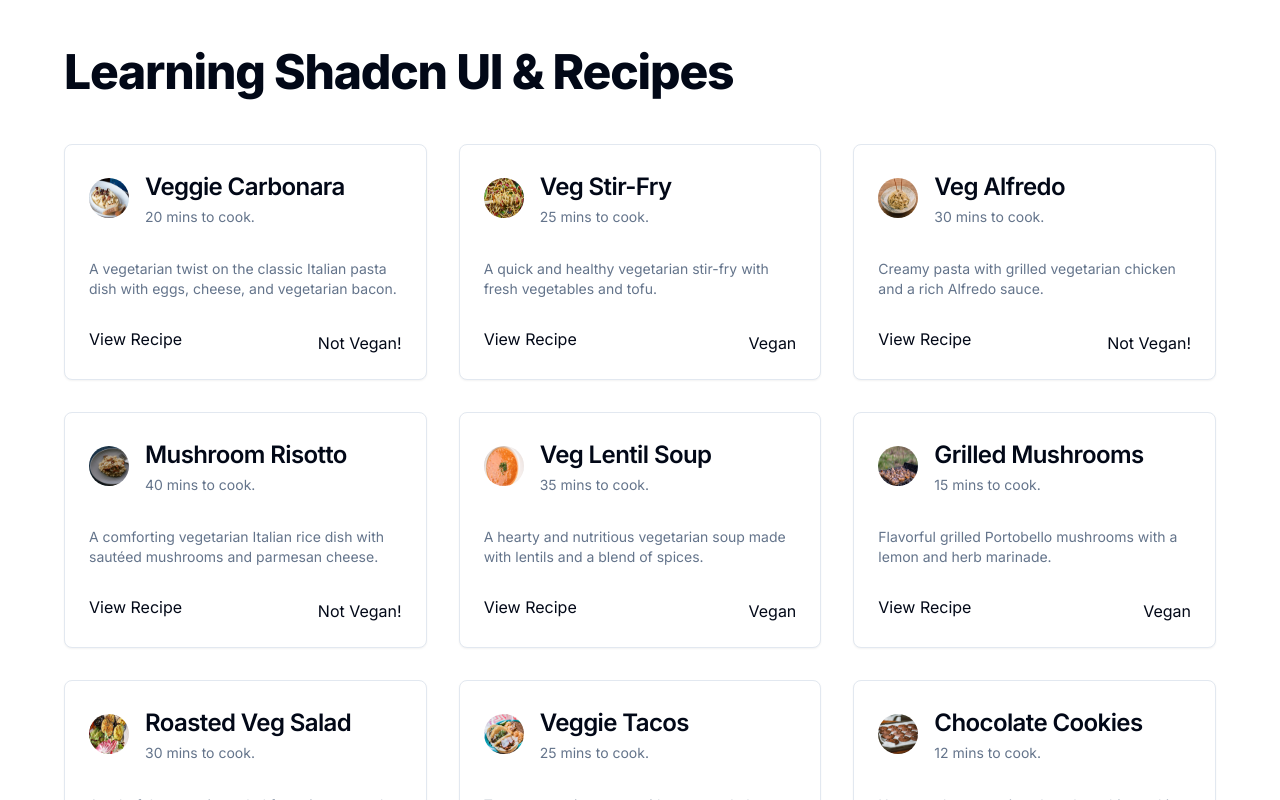
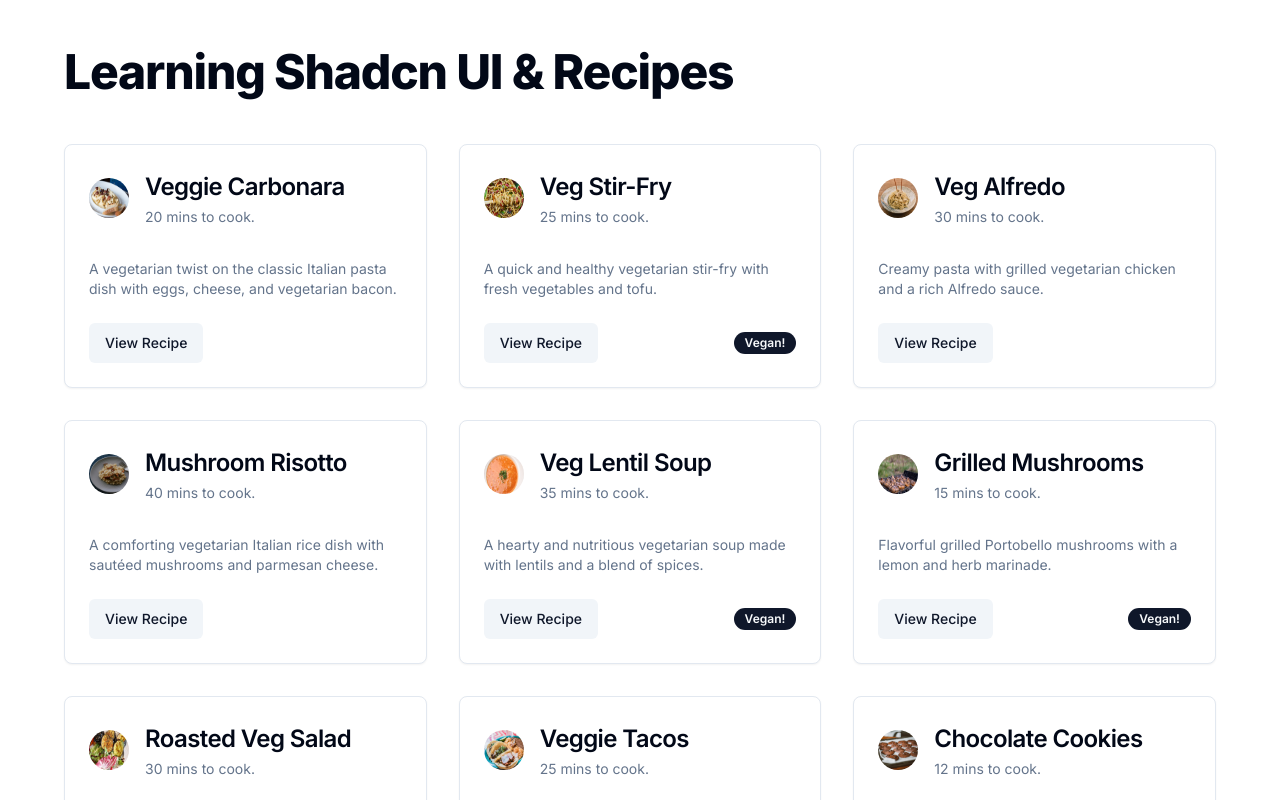
Before and after one commit to markpackham/shadcn-ui-learn-recipes, a Next.js app: page / in a window 1280 px wide. Shown: the top 800 px of the page. Built offline with nearby package versions, Linux system fonts and the light colour scheme; data requests are answered from the project's data file.

Commit message:
Apply Badge & Button
https://youtu.be/6m8rsHdhOt8?si=iMAgJpJpYOJ-Yi4q&t=361

```diff
--- a/src/app/page.tsx
+++ b/src/app/page.tsx
@@ -46,8 +46,9 @@ export default async function Home() {
               <CardDescription>{recipe.description}</CardDescription>
             </CardContent>
             <CardFooter className="flex justify-between">
-              <button>View Recipe</button>
-              <p>{recipe.vegan ? "Vegan" : "Not Vegan!"}</p>
+              <Button variant="secondary">View Recipe</Button>
+              {/* <Badge>{recipe.vegan ? "Vegan" : "Not Vegan!"}</Badge> */}
+              {recipe.vegan && <Badge>Vegan!</Badge>}
             </CardFooter>
           </Card>
         ))}
```
